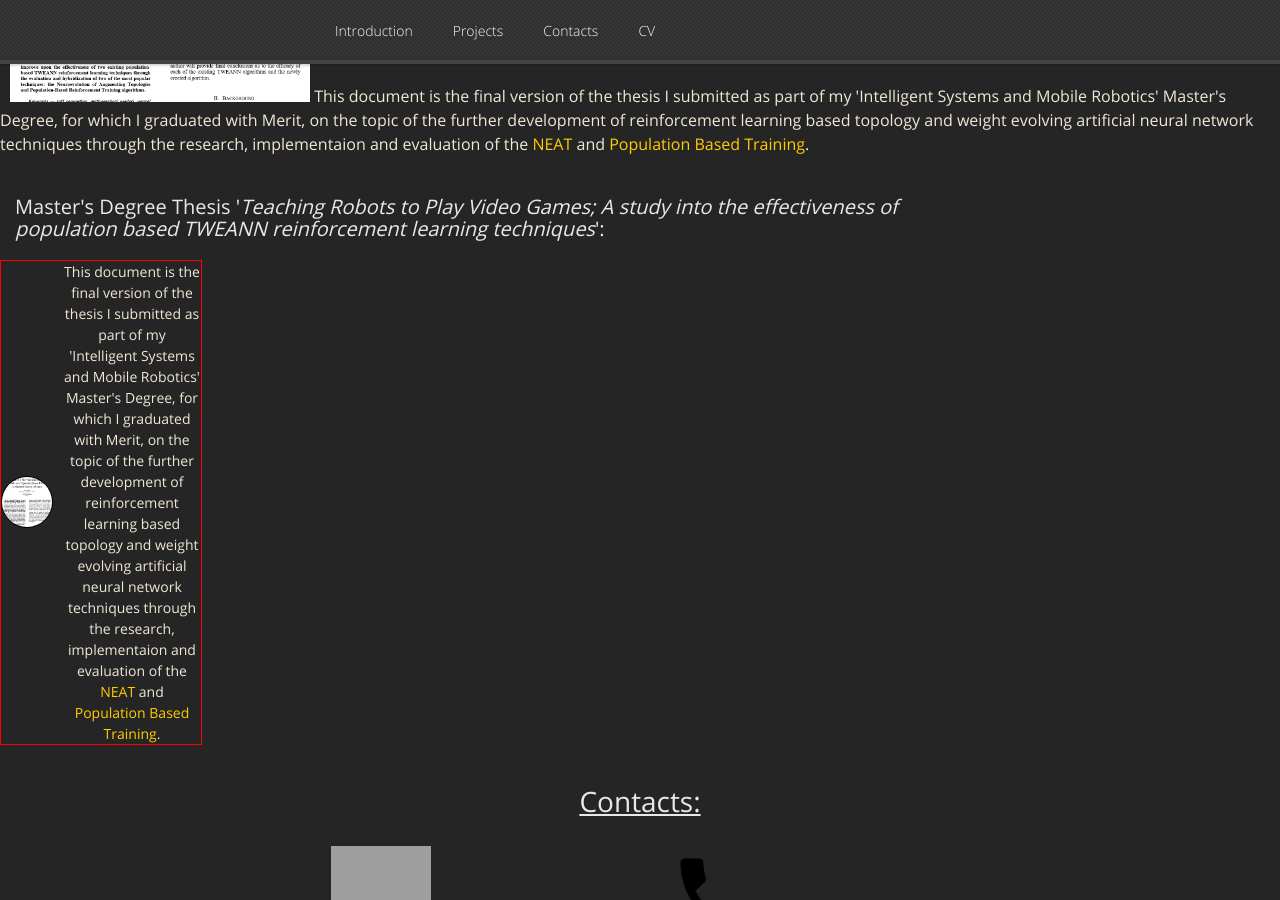
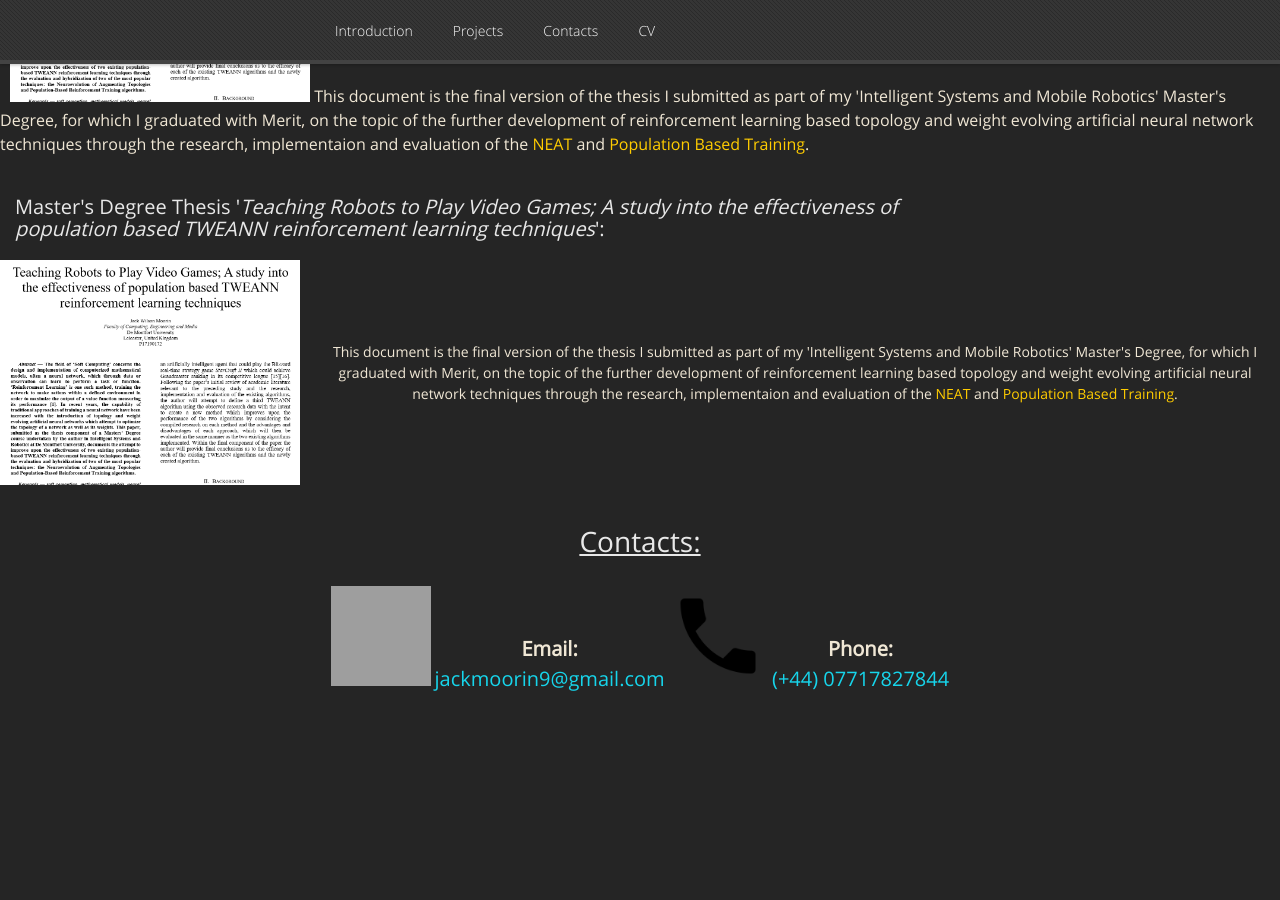
Before and after one commit to GamesProgrammingGrad2021/GamesProgrammingGrad2021.github.io, a Jekyll site: the page built from index.md, in a window 1280 px wide and 900 px high, scrolled down 1388 px. Built offline with Jekyll 4.4.1, drawn with Linux system fonts in a browser that asks for light colours; nearby versions of some CDN libraries; our own code applies the rules of GitHub Pages for plain Markdown files; after the commit the page ends 2102 px from its top, so only the background shows below that; grey boxes are pictures that could not be loaded.

Commit message:
Update default.html

```diff
--- a/_layouts/default.html
+++ b/_layouts/default.html
@@ -131,8 +131,8 @@
 
 			<!-- Master's Thesis -->
 			<h2 style="padding-top:20px; padding-left: 15px; padding-bottom: 10px; text-align: left; font-size: 20px;">Master's Degree Thesis '<i>Teaching Robots to Play Video Games; A study into the effectiveness of<br>population based TWEANN reinforcement learning techniques</i>':</h2>
-			<div style="display: flex; align-items: center; width: 200px; margin-bottom: 10px; border: 1px solid red;">
-				<img src="Thesis_Thumbnail.png" alt="Thesis_Thumbnail" width="300" height="225" style="height: 50px; width: 50px; border-radius: 50%; border: 1px solid black;">
+			<div style="display: flex; align-items: center; width: 100%; margin-bottom: 10px;">
+				<img src="Thesis_Thumbnail.png" alt="Thesis_Thumbnail" style="height: 225px; width: 300px;">
 				<div style="margin-left: 10px;">
 				This document is the final version of the thesis I submitted as part of my 'Intelligent Systems and Mobile Robotics' Master's Degree,
 				for which I graduated with Merit, on the topic of the further development of reinforcement learning based topology and weight evolving
```
